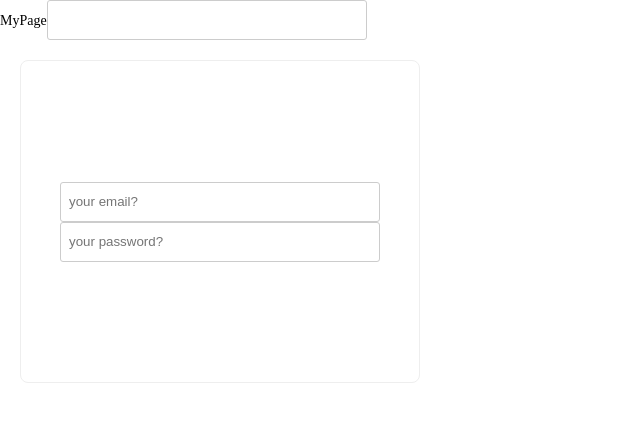
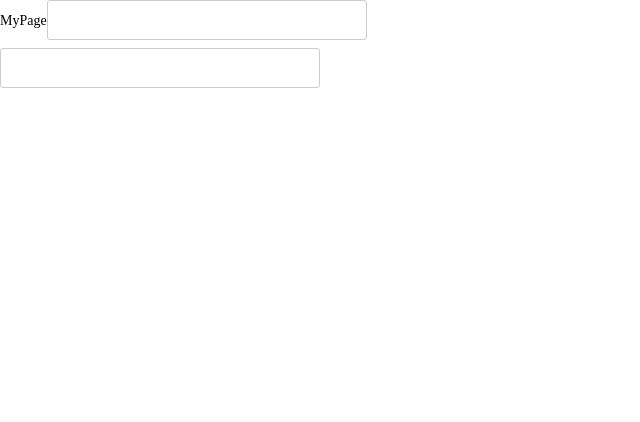
Before and after one commit to codestates-seb/seb42_pre_029, a React (Create React App) app in the folder client/: page /my-page in a window 1280 px wide. Shown: the top 422 px of the page, without its empty margins (0-640 px from the left). Built offline with nearby package versions, Linux system fonts and the light colour scheme.

Commit message:
♻️ Input + Label 컴포넌트 구현

```diff
--- a/client/src/components/InputBox.js
+++ b/client/src/components/InputBox.js
@@ -1,46 +1,22 @@
-import { useState } from 'react';
+import Label from './Label';
 import InputField from './InputField';
 import styled from 'styled-components';
 
-function InputBox() {
-  const [email, setEmail] = useState('');
-  const [password, setPassword] = useState('');
-
-  const handleEmailChange = event => setEmail(event.target.value);
-  const handlePasswordChange = event => setPassword(event.target.value);
-
+function InputBox({ type, id, title, value, onChange }) {
   return (
     <FormContainer>
-      <InputField
-        type="text"
-        label="Email"
-        value={email}
-        onChange={handleEmailChange}
-        placeholder="your email?"
-      />
-      <InputField
-        type="password"
-        label="Password"
-        value={password}
-        onChange={handlePasswordChange}
-        placeholder="your password?"
-      />
+      <Label id={id}>{title}</Label>
+      <InputField type={type} id={id} value={value} onChange={onChange} />
     </FormContainer>
   );
 }
 
 const FormContainer = styled.div`
-  background: none;
-  border: 1px solid var(--line-003);
-  border-radius: 8px;
   display: flex;
   flex-direction: column;
-  justify-content: center;
-  align-items: center;
-  box-sizing: border-box;
-  width: 400px;
-  height: 323px;
-  margin: 20px;
+  & > label {
+    margin-bottom: 8px;
+  }
 `;
 
 export default InputBox;
```
